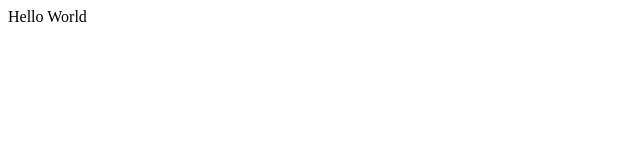
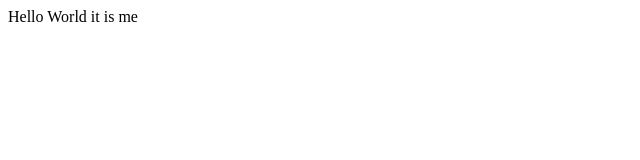
Before and after one commit to easinewe/learn_git, a plain HTML site: page index.html in a window 1280 px wide. Shown: the full height of the page, 0-640 px from the left. Drawn offline with Linux system fonts and the light colour scheme.

Commit message:
changed the index file

```diff
--- a/index.html
+++ b/index.html
@@ -6,6 +6,6 @@
 </head>
 
 <body>
-	Hello World
+	Hello World it is me
 </body>
 </html>
```
